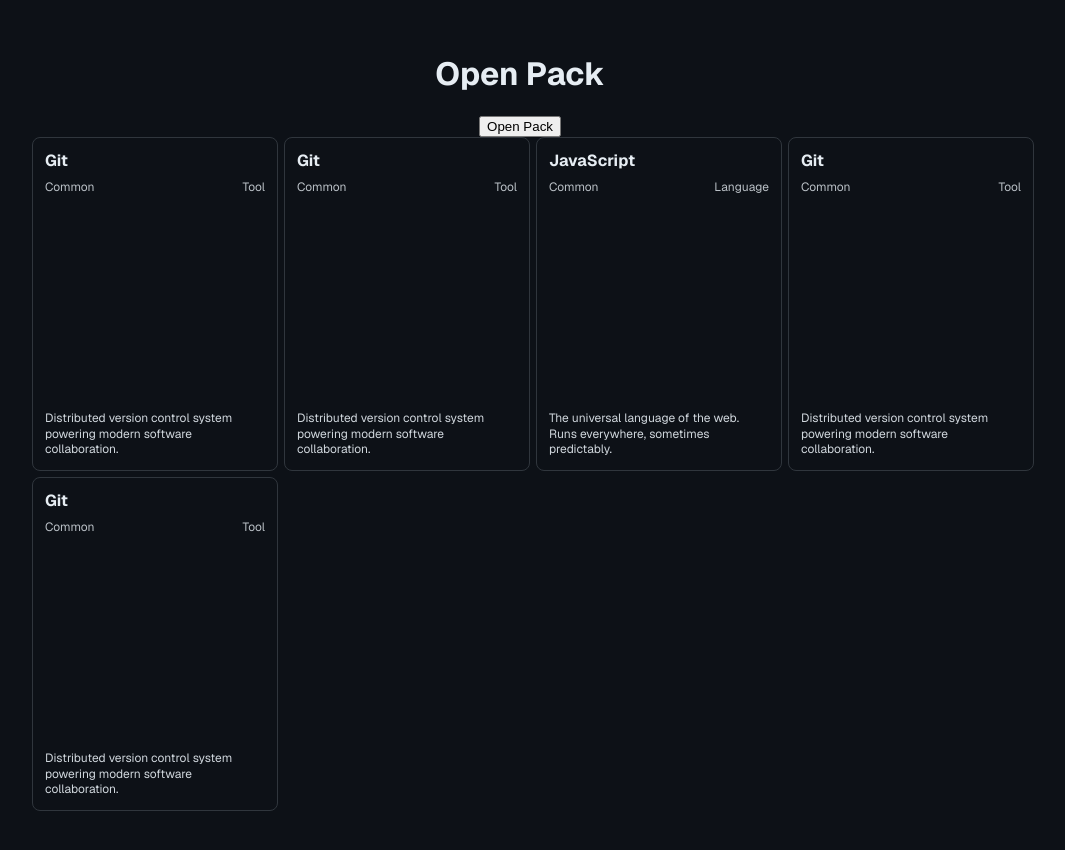
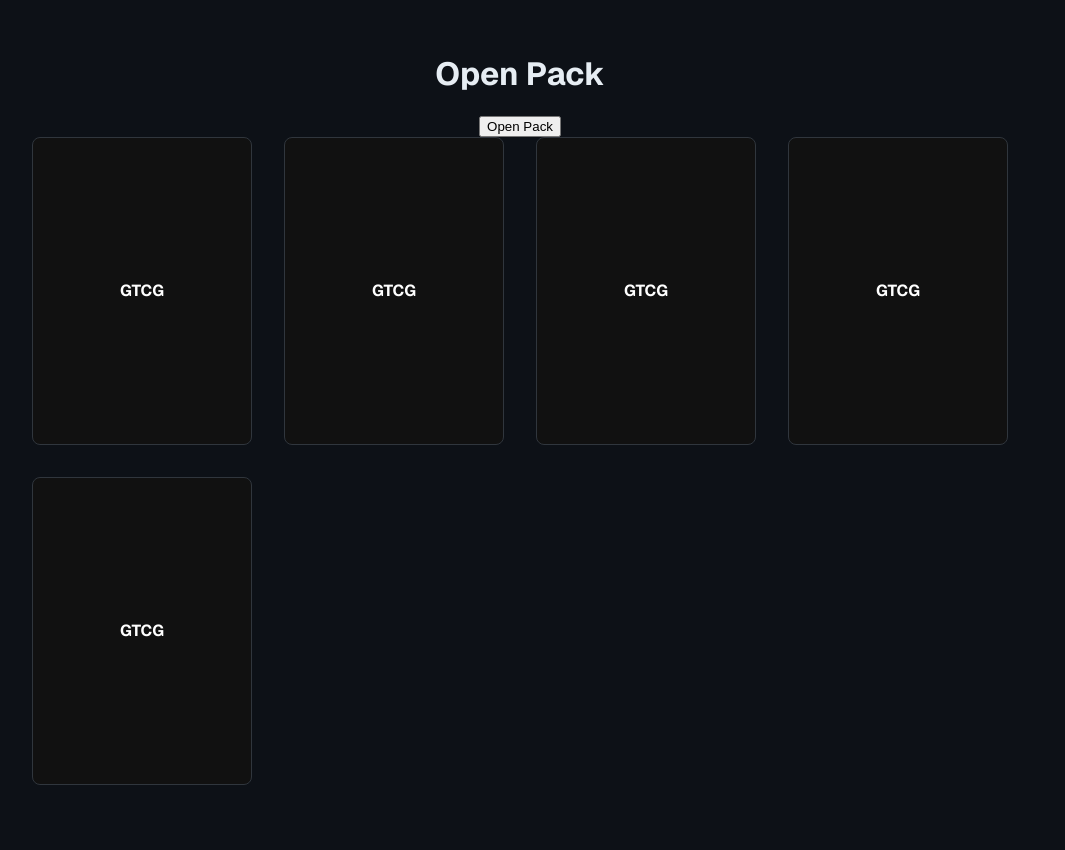
Before and after one commit to kevinsctfries/GTCG, a Next.js app: page / in a window 1280 px wide. Both pictures are taken after a click on the button "Open Pack". Shown: the top 850 px of the page, without its empty margins (120-1185 px from the left). Built offline with nearby package versions, Linux system fonts and the light colour scheme.

Commit message:
feat: add card flipping animation and refactor scss using nesting

```diff
--- a/components/cards/Card.tsx
+++ b/components/cards/Card.tsx
@@ -1,5 +1,6 @@
 "use client";
 
+import { useState } from "react";
 import { PackCard } from "@/lib/cards/generator";
 import styles from "@/styles/components/card.module.scss";
 
@@ -8,8 +9,19 @@
 };
 
 export default function Card({ item }: Props) {
+  const [flipped, setFlipped] = useState(false);
+
   return (
-    <div className={styles.card}>
+    <div
+      className={`${styles.card} ${flipped ? styles.flipped : ""}`}
+      onClick={() => setFlipped(prev => !prev)}>
+      {/* face down */}
+      <div className={styles.face + " " + styles.back}>
+        <span>GTCG</span>
+      </div>
+
+      {/* face up */}
+      <div className={styles.face + " " + styles.front}>
         <div className={styles.name}>{item.card.name}</div>
 
         <div className={styles.meta}>
@@ -19,5 +31,6 @@
 
         <div className={styles.description}>{item.card.description}</div>
       </div>
+    </div>
   );
 }
--- a/styles/components/card.module.scss
+++ b/styles/components/card.module.scss
@@ -1,31 +1,60 @@
 @use "../variables" as *;
 
 .card {
-    aspect-ratio: 5 / 7;
-
     width: 220px;
     height: 308px;
+
+    position: relative;
+    transform-style: preserve-3d;
+    transition: transform 0.3s;
+    cursor: pointer;
+
+    &.flipped {
+        transform: rotateY(180deg);
+    }
+
+    .face {
+        position: absolute;
+        inset: 0;
+
+        display: flex;
+        flex-direction: column;
+
+        backface-visibility: hidden;
 
         border: 1px solid $color-border;
         border-radius: 0.5rem;
 
+        padding: 12px;
+    }
+
+    .back {
+        background: #111;
+        color: white;
+
         display: flex;
-    flex-direction: column;
+        align-items: center;
+        justify-content: center;
 
-    padding: 12px;
-    overflow: hidden;
+        font-weight: bold;
     }
+
+    .front {
+        transform: rotateY(180deg);
+        background: #0d1117;
+    }
+
+    .name {
+        font-weight: 700;
+        margin-bottom: 8px;
+    }
+
     .meta {
         display: flex;
         justify-content: space-between;
         font-size: 12px;
         margin-bottom: 8px;
         opacity: 0.8;
-}
-
-.name {
-    font-weight: 700;
-    margin-bottom: 8px;
     }
 
     .description {
@@ -35,3 +64,4 @@
 
         margin-top: auto;
     }
+}
```
Lines whose indentation alone changed are shown as unchanged.
